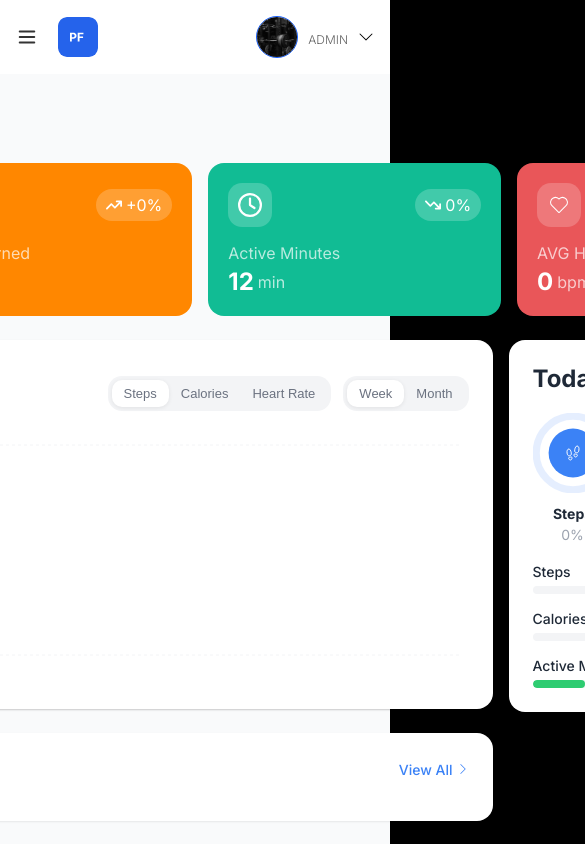
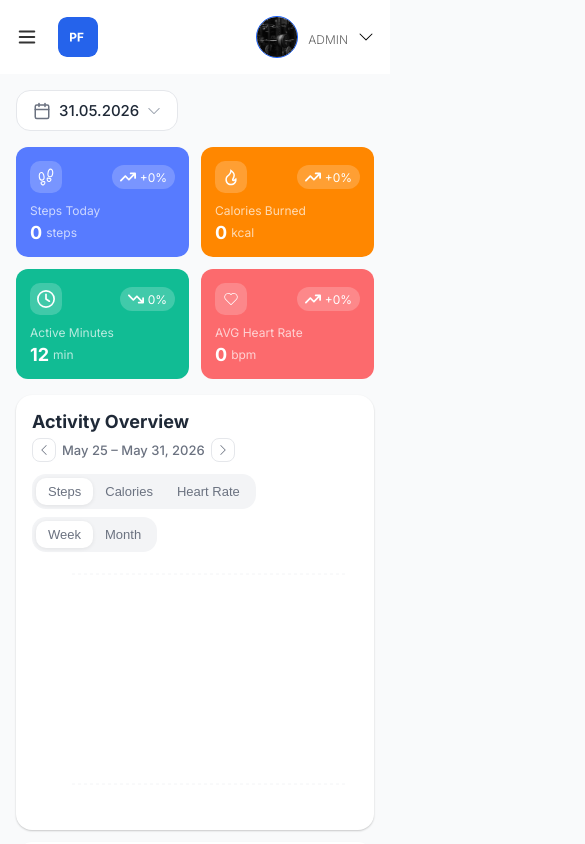
Before and after one commit to skl1menko/FitAppWeb, a React (Vite) app: page /dashboard in a window 390 px wide. Shown: the top 844 px of the page, 585 px wide, since content can reach past the window. Built offline with nearby package versions, Linux system fonts and the light colour scheme; no server answers; sample sign-in values are in the browser's storage.

Commit message:
feat(dashboard): enhance dashboard styling and responsiveness, update auth redirect URL

```diff
--- a/src/features/auth/components/AuthCont.jsx
+++ b/src/features/auth/components/AuthCont.jsx
@@ -18,7 +18,8 @@ const AuthCont = () => {
         }
 
         const role = authType === 'signup' ? selectedRole : '';
-        window.location.href = `http://localhost:3000/api/auth/google?role=${role}`;
+        const base = import.meta.env.VITE_API_URL || 'http://localhost:3000/api';
+        window.location.href = `${base}/auth/google?role=${role}`;
     };
 
     return(
--- a/src/features/dashboard/DashboardPage.jsx
+++ b/src/features/dashboard/DashboardPage.jsx
@@ -9,6 +9,11 @@ import GoalCard from "./components/GoalCard/GoalCard";
 import RecentWorkoutsCard from "./components/RecentWorkoutsCard";
 
 const DashboardPage = () => {
+
+    useEffect(() => {
+        document.body.classList.add('dashboard-body');
+        return () => document.body.classList.remove('dashboard-body');
+    }, []);
 
     const [selectedDate, setSelectedDate] = useState(new Date());
     const [metrics, setMetrics] = useState({ today: null, yesterday: null });
--- a/src/features/dashboard/DashboardPage.scss
+++ b/src/features/dashboard/DashboardPage.scss
@@ -1,15 +1,23 @@
+body.dashboard-body {
+    background-color: #F9FAFB;
+}
+
 .dashboard-main-cont{
     display: flex;
     align-items: center;
     justify-content: center;
     flex-direction: column;
     background-color: #F9FAFB;
+    min-height: 100vh;
+
     .dashboard-main-content{
-        padding: 24px;
+        width: 100%;
+        max-width: 1600px;
+        padding: 24px 75px;
         display: flex;
         flex-direction: column;
         gap: 24px;
-        padding: 24px 75px;
+        box-sizing: border-box;
 
         .dashboard-top-bar{
             display: flex;
@@ -39,13 +47,64 @@
                 grid-column: span 3;
                 display: flex;
                 flex-direction: column;
-                gap: 24px
+                gap: 24px;
+                min-width: 0;
             }
 
             .dashboard-goals-cont{
                 grid-column: span 1;
+                min-width: 0;
             }
         }
     }
 
+    // Large tablets (≤ 1200px): 4 stats → 2 columns, overview stacks
+    @media (max-width: 1200px) {
+        .dashboard-main-content {
+            padding: 24px 32px;
+
+            .dashboard-stats-cont {
+                grid-template-columns: repeat(2, 1fr);
+            }
+
+            .dashboard-overview-cont {
+                grid-template-columns: 1fr;
+
+                .dashboard-charts-cont {
+                    grid-column: span 1;
+                }
+
+                .dashboard-goals-cont {
+                    grid-column: span 1;
+                }
+            }
+        }
+    }
+
+    // Mobile (≤ 640px): compact padding, 2-column stats
+    @media (max-width: 640px) {
+        .dashboard-main-content {
+            padding: 16px;
+            gap: 16px;
+
+            .dashboard-stats-cont {
+                grid-template-columns: repeat(2, 1fr);
+                gap: 12px;
+            }
+
+            .dashboard-overview-cont {
+                grid-template-columns: 1fr;
+                gap: 12px;
+
+                .dashboard-charts-cont {
+                    grid-column: span 1;
+                    gap: 12px;
+                }
+
+                .dashboard-goals-cont {
+                    grid-column: span 1;
+                }
+            }
+        }
+    }
 }
--- a/src/features/dashboard/components/ActivityOverview/ActivityOverview.scss
+++ b/src/features/dashboard/components/ActivityOverview/ActivityOverview.scss
@@ -8,8 +8,10 @@
 
     .overview-header-container {
         display: flex;
-        align-items: center;
+        align-items: flex-start;
         justify-content: space-between;
+        gap: 16px;
+        flex-wrap: wrap;
 
         .overview-header {
             display: flex;
@@ -77,6 +79,7 @@
         flex-direction: row;
         align-items: center;
         gap: 12px;
+        flex-wrap: wrap;
 
         .selector-cont {
             position: relative;
@@ -120,4 +123,23 @@
         }
     }
 
+    // Mobile
+    @media (max-width: 640px) {
+        padding: 16px;
+
+        .overview-header-container {
+            flex-direction: column;
+            align-items: flex-start;
+            gap: 12px;
+
+            .overview-header h2 {
+                font-size: 18px;
+            }
+        }
+
+        .overview-selector-cont {
+            gap: 8px;
+        }
+    }
+
 }
--- a/src/features/dashboard/components/DashboardStat.scss
+++ b/src/features/dashboard/components/DashboardStat.scss
@@ -2,15 +2,20 @@
     display: flex;
     flex-direction: column;
     border-radius: 16px;
+    min-width: 0;
+    width: 100%;
 
     .stat-card-content {
         padding: 20px;
+        width: 100%;
+        box-sizing: border-box;
+
         .top-stat-cont {
             display: flex;
             flex-direction: row;
             align-items: center;
             justify-content: space-between;
-            gap:143px;
+            width: 100%;
             margin-bottom: 16px;
             .icon-cont {
                 display: flex;
@@ -19,6 +24,7 @@
                 border-radius: 14px;
                 padding: 10px;
                 background-color: rgba($color: #fff, $alpha: 0.2);
+                flex-shrink: 0;
             }
 
             .mini-stat-cont {
@@ -31,6 +37,7 @@
                 border-radius: 9999px;
                 background-color: rgba($color: #fff, $alpha: 0.2);
                 padding: 6px 10px;
+                white-space: nowrap;
             }
         }
 
@@ -62,5 +69,39 @@
         }
     }
 
+    @media (max-width: 640px) {
+        border-radius: 12px;
 
+        .stat-card-content {
+            padding: 14px;
+
+            .top-stat-cont {
+                margin-bottom: 10px;
+
+                .icon-cont {
+                    padding: 7px;
+                    border-radius: 10px;
+
+                    svg {
+                        width: 18px;
+                        height: 18px;
+                    }
+                }
+
+                .mini-stat-cont {
+                    font-size: 12px;
+                    padding: 4px 8px;
+                }
+            }
+
+            .mid-stat-cont span {
+                font-size: 12px;
+            }
+
+            .bot-stat-cont {
+                h1 { font-size: 18px; }
+                span { font-size: 12px; }
+            }
+        }
+    }
 }
--- a/src/features/dashboard/components/GoalCard/GoalCard.scss
+++ b/src/features/dashboard/components/GoalCard/GoalCard.scss
@@ -68,4 +68,10 @@
             }
         }
     }
+
+    // Mobile
+    @media (max-width: 640px) {
+        padding: 16px;
+        gap: 16px;
+    }
 }
--- a/src/features/dashboard/components/GoalCard/GoalRing.scss
+++ b/src/features/dashboard/components/GoalCard/GoalRing.scss
@@ -36,5 +36,16 @@
         }
     }
 
+    @media (max-width: 640px) {
+        gap: 6px;
 
+        .goal-ring-label-cont {
+            .goal-ring-label {
+                font-size: 12px;
+            }
+            .goal-ring-percent {
+                font-size: 12px;
+            }
+        }
+    }
 }
--- a/src/features/dashboard/components/RecentWorkouts.scss
+++ b/src/features/dashboard/components/RecentWorkouts.scss
@@ -126,4 +126,31 @@
         font-size: 0.85rem;
         flex-shrink: 0;
     }
+
+    // Mobile
+    @media (max-width: 640px) {
+        padding: 16px;
+
+        .rw-item {
+            gap: 10px;
+        }
+
+        .rw-icon-badge {
+            width: 40px;
+            height: 40px;
+            border-radius: 12px;
+
+            svg {
+                font-size: 1.1rem;
+            }
+        }
+
+        .rw-meta {
+            display: none;
+        }
+
+        .rw-chevron {
+            display: none;
+        }
+    }
 }
--- a/src/services/api.js
+++ b/src/services/api.js
@@ -1,11 +1,12 @@
 import axios from 'axios';
 
-const API_BASE_URL = 'http://localhost:3000/api';
+const API_BASE_URL = import.meta.env.VITE_API_URL || 'http://localhost:3000/api';
 
 const api = axios.create({
     baseURL: API_BASE_URL,
     headers: {
         'Content-Type': 'application/json',
+        'ngrok-skip-browser-warning': 'true',
     },
 });
 
--- a/src/services/authService.js
+++ b/src/services/authService.js
@@ -31,8 +31,9 @@ const authService ={
         return response.data;
     },
 
-    loginWithGoogle: async () => {
-        window.location.href = `http://localhost:3000/api/auth/google?role=${role}`;
+    loginWithGoogle: async (role = '') => {
+        const base = import.meta.env.VITE_API_URL || 'http://localhost:3000/api';
+        window.location.href = `${base}/auth/google?role=${role}`;
     },
 
     logout: () => {
--- a/vite.config.js
+++ b/vite.config.js
@@ -5,6 +5,7 @@ import react from '@vitejs/plugin-react'
 export default defineConfig({
   plugins: [react()],
   server: {
+    host: true,
     allowedHosts: ['.ngrok-free.dev', '.ngrok.io']
   }
 })
```
